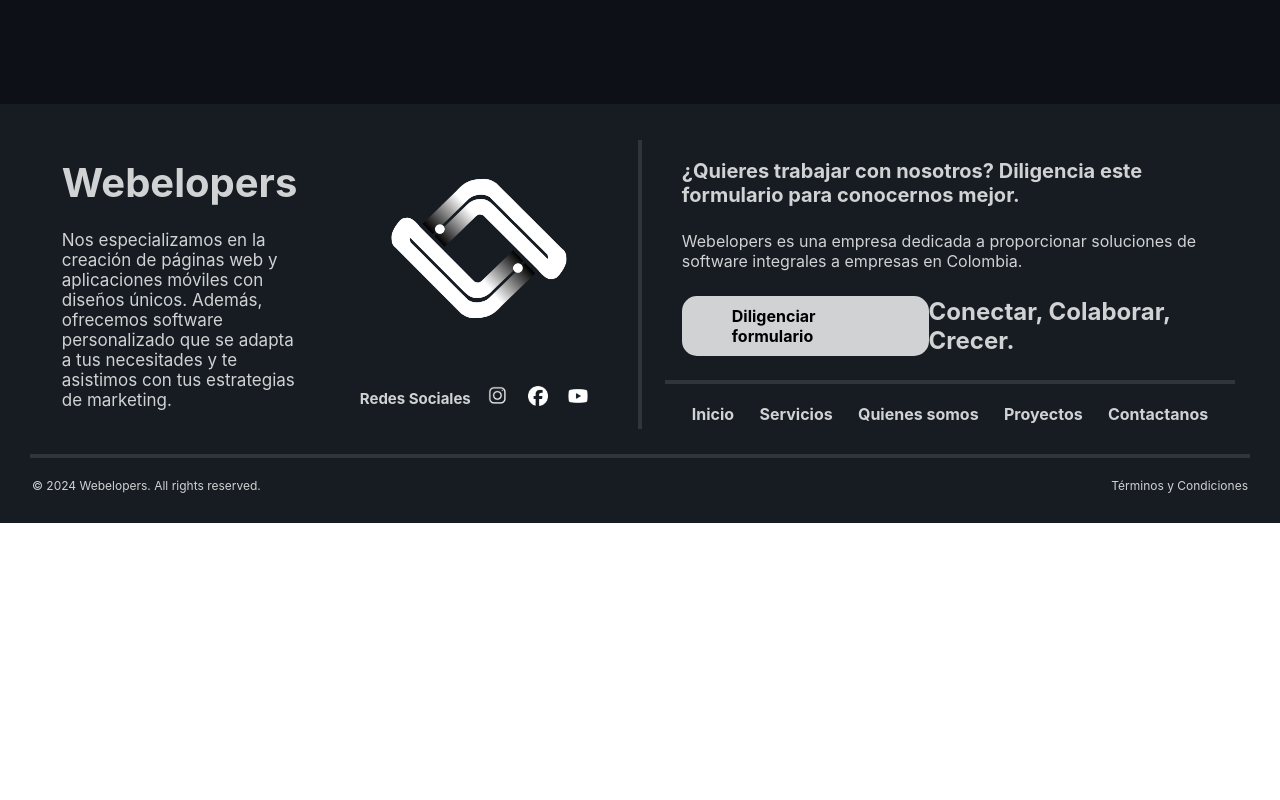
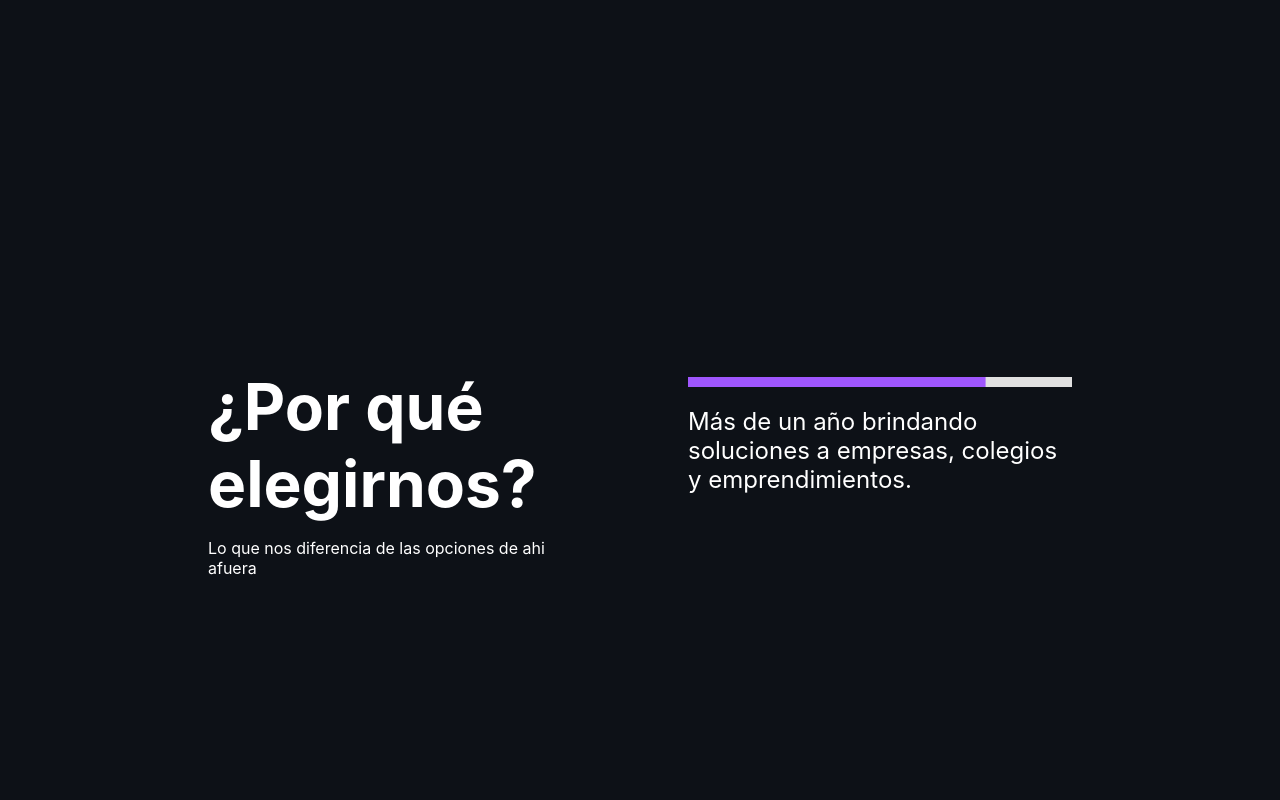
Before and after one commit to Gemu03/Webelopers, a React (Create React App) app: page /nosotros in a window 1280 px wide. Shown: the part 2240-3040 px from the top of the page. Before the commit the page ends 2763 px from the top, so only its background shows below. Built offline with nearby package versions, Linux system fonts and the light colour scheme.

Commit message:
Crear sección "Porque elegirnos" con carrusel
Sprint 3 Punto 3: Crear sección "Porque elegirnos" con carrusel.

Extra: Fix al diseño del huevo y carrusel de home.

```diff
--- a/src/components/home/carousel.css
+++ b/src/components/home/carousel.css
@@ -6,7 +6,7 @@
 .carousel-track {
     display: flex;
     animation: scroll 10s linear infinite;
-    width: calc(220px * 8);
+    width: calc(240px * 8);
     &:hover {
         animation-play-state: paused;
     }
@@ -16,8 +16,7 @@
     min-width: fit-content; /* Set image width */
     max-height: 200px; /* Set image height */
     aspect-ratio: 1/1;
-    padding: 10px;
-    padding-bottom: 4em;
+    padding: 10px 20px 4em 20px;
 }
 
 .carousel-item img {
@@ -32,6 +31,6 @@
         transform: translateX(0);
     }
     100% {
-        transform: translateX(calc(-220px * 4));
+        transform: translateX(calc(-240px * 4));
     }
 }
--- a/src/components/home/egg.css
+++ b/src/components/home/egg.css
@@ -10,7 +10,7 @@
     font-weight: bold;
     text-align: center;
     padding: 10px;
-    border: white 1px solid;
+    border: white 2px solid;
     box-shadow: 0 4px 4px rgba(0, 0, 0, 0.1);
     backdrop-filter: blur(8px);
 }
--- /dev/null
+++ b/src/components/nosotros/sentencedisplay.css
@@ -0,0 +1,28 @@
+.progress-container {
+    width: 100%;
+    height: 10px;
+    background-color: #e0e0e0;
+    margin-top: 10px;
+    overflow: hidden;
+    position: relative;
+}
+
+.progress-bar {
+    height: 100%;
+    background-color: #9F56FD;
+    width: 100%;
+    transform: scaleX(0);
+    transform-origin: left;
+    animation-name: fillProgress;
+    animation-timing-function: linear;
+    animation-fill-mode: forwards;
+}
+
+@keyframes fillProgress {
+    0% {
+        transform: scaleX(0);
+    }
+    100% {
+        transform: scaleX(1);
+    }
+}
--- /dev/null
+++ b/src/components/nosotros/sentencedisplay.jsx
@@ -0,0 +1,38 @@
+import React, { useState, useEffect } from 'react';
+import './sentencedisplay.css'
+
+const sentences = [
+    "Más de un año brindando soluciones a empresas, colegios y emprendimientos.",
+    "Nos sumergimos en tu mundo para entender y atender tus necesidades específicas.",
+    "Nos encanta aprender y enfrentar los desafíos más complejos.",
+    "Ofrecemos calidad sin comprometer tu presupuesto.",
+    "Amamos la tecnología, pero lo que más nos apaciona es aplicarla para potenciar tu negocio.",
+    "Con un poco de creatividad y un toque de nuestra magia, cualquier cosa es posible.",
+    "Te ayudamos a competir en un mundo donde la inteligencia artificial impulsa los negocios.",
+    "Somos jóvenes con ganas de cambiar el mundo con nuestras ideas frescas e innovadoras."
+];
+
+const SentenceDisplay = ({ duration }) => {
+    const [currentIndex, setCurrentIndex] = useState(0);
+    const [key, setKey] = useState(0); // To reset animation
+
+    useEffect(() => {
+        const interval = setInterval(() => {
+            setCurrentIndex((prevIndex) => (prevIndex + 1) % sentences.length);
+            setKey((prevKey) => prevKey + 1); // Trigger animation reset
+        }, duration);
+
+        return () => clearInterval(interval);
+    }, [duration]);
+
+    return (
+        <div style={{width: '100%', margin: '20px auto', textAlign: 'left'}}>
+            <div className="progress-container">
+                <div key={key} className="progress-bar" style={{animationDuration: `${duration}ms`}}/>
+            </div>
+            <h1>{sentences[currentIndex]}</h1>
+        </div>
+    );
+};
+
+export default SentenceDisplay;
--- a/src/pages/nosotros.jsx
+++ b/src/pages/nosotros.jsx
@@ -8,6 +8,8 @@ import profileImage3 from "../assets/cards/profile3.png"
 import logoIg from "../assets/logo/logo-ig.png";
 import logoFb from "../assets/logo/logo-fb.png";
 import logoYt from "../assets/logo/logo-yt.png";
+
+import SentenceDisplay from "../components/nosotros/sentencedisplay";
 import PersonCard from "../components/nosotros/personcard.jsx";
 import {Link} from "react-router-dom";
 
@@ -103,6 +105,15 @@ const Nosotros = () => {
                     </MediaIcons>
                 </Person>
             </GridCardsPersonas>
+            <PorqueElegirnos>
+                <LeftSection>
+                    <h1>¿Por qué elegirnos?</h1>
+                    <p>Lo que nos diferencia de las opciones de ahi afuera</p>
+                </LeftSection>
+                <RightSection>
+                    <SentenceDisplay duration={8000} />
+                </RightSection>
+            </PorqueElegirnos>
         </PagNosotros>
 
     );
@@ -197,3 +208,43 @@ const MediaIcons = styled.div`
         margin: 10px 10px 10px 0px;
     }
 `;
+
+const PorqueElegirnos = styled.section`
+    width: 100%;
+    height: 80vh;
+    display: flex;
+    justify-content: center;
+    align-items: baseline;
+    gap: 7.5%;
+`;
+
+const LeftSection = styled.div`
+    display: flex;
+    justify-content: center;
+    align-items: flex-start;
+    flex-direction: column;
+    width: 30%;
+    height: 100%;
+    text-align: left;
+    h1{
+        font-size: 4em;
+        font-weight: bolder;
+        margin: 0;
+    }
+    p{
+        font-size: 1em;
+    }
+`;
+
+const RightSection = styled.div`
+    display: flex;
+    flex-direction: column;
+    justify-content: center;
+    align-items: flex-start;
+    width: 30%;
+    height: 100%;
+    h1{
+        font-size: 1.5em;
+        font-weight: normal;
+    }
+`;
```
